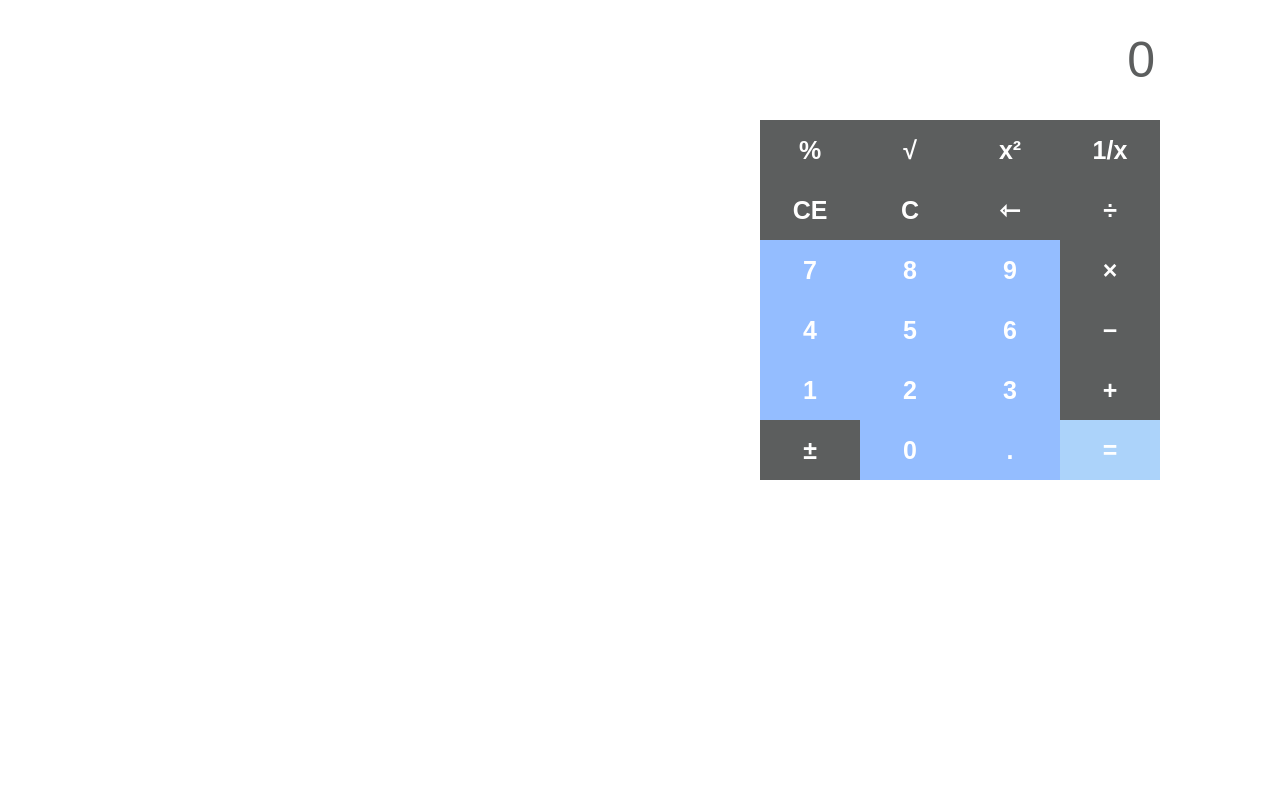
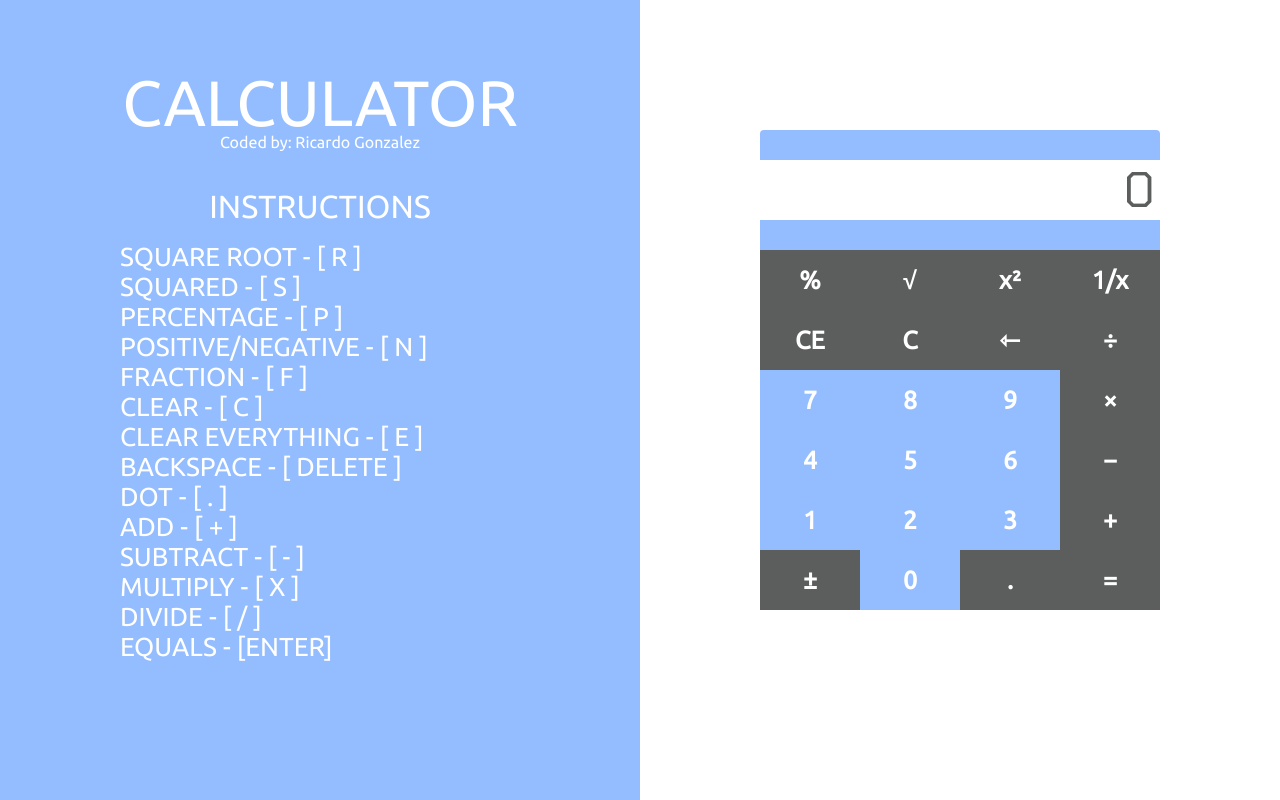
Before and after one commit to ricardo-gonzalez-villegas/calculator, a plain HTML site: page index.html in a window 1280 px wide. Drawn offline with Linux system fonts and the light colour scheme.

Commit message:
added instructions

```diff
--- a/index.html
+++ b/index.html
@@ -6,10 +6,36 @@
     <title>Calculator</title>
     <link href="./css/style.css" type="text/css" rel="stylesheet" />
     <link href="./css/reset.css" type="text/css" rel="stylesheet" />
+    <link href="https://fonts.googleapis.com/css?family=Ubuntu&display=swap" rel="stylesheet">
+    <link href="https://fonts.googleapis.com/css?family=Chakra+Petch&display=swap" rel="stylesheet">
     <script src="./js/javascript.js" type="text/javascript" defer></script>
   </head>
   <body>
+    <div class="instructions-container">
+      <div class="title">
+        <h1>CALCULATOR</h1>
+        <h3>Coded by: Ricardo Gonzalez</h3>
+      </div>
+      <div class="instructions">
+        <h2>INSTRUCTIONS</h2>
+        <p>SQUARE ROOT - [ R ]</p>
+        <p>SQUARED - [ S ]</p>
+        <p>PERCENTAGE - [ P ]</p>
+        <p>POSITIVE/NEGATIVE - [ N ]</p>
+        <p>FRACTION - [ F ]</p>
+        <p>CLEAR - [ C ]</p>
+        <p>CLEAR EVERYTHING - [ E ]</p>
+        <p>BACKSPACE - [ DELETE ]</p>
+        <p>DOT - [ . ]</p>
+        <p>ADD - [ + ]</p>
+        <p>SUBTRACT - [ - ]</p>
+        <p>MULTIPLY - [ X ]</p>
+        <p>DIVIDE - [ / ]</p>
+        <p>EQUALS - [ENTER]</p>
+      </div>
+    </div>
     <div class="calculator-container">
+      <div class="calculator">
       <div class="display-container">
         <div class="display">
           <div class="total">
@@ -95,14 +121,18 @@
               <button class="numeral" type="button" data-value="0" data-key="48">0</button>
             </div>
             <div class="button-container">
-              <button class="numeral" type="button" data-value="." data-key="190">.</button>
+              <button class="numeral dot" type="button" data-value="." data-key="190">.</button>
             </div>
             <div class="button-container">
-              <button class="" type="button" onclick="equals()" data-key="13" data-value="=">&#61;</button>
+              <button class="non-numeral" type="button" onclick="equals()" data-key="13" data-value="=">&#61;</button>
             </div>
           </div>
         </div>
       </div>
+      </div>
+
     </div>
+
+
   </body>
 </html>
```
